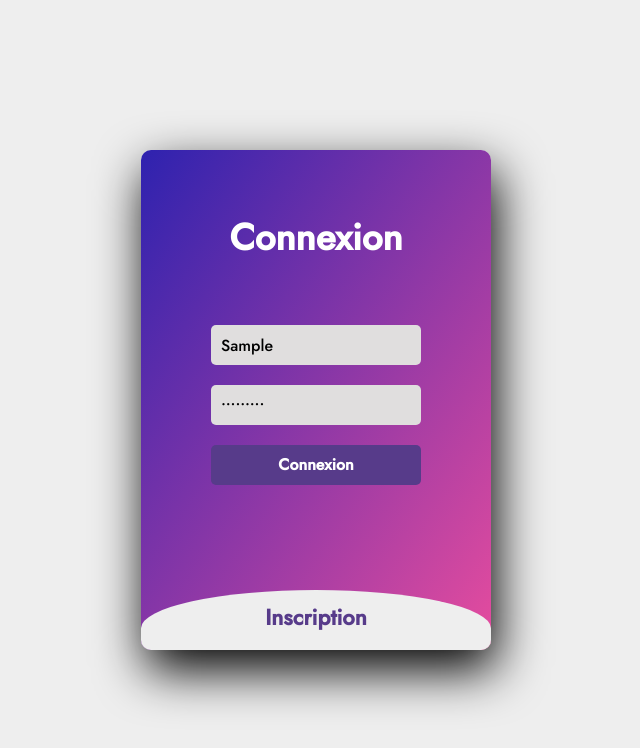
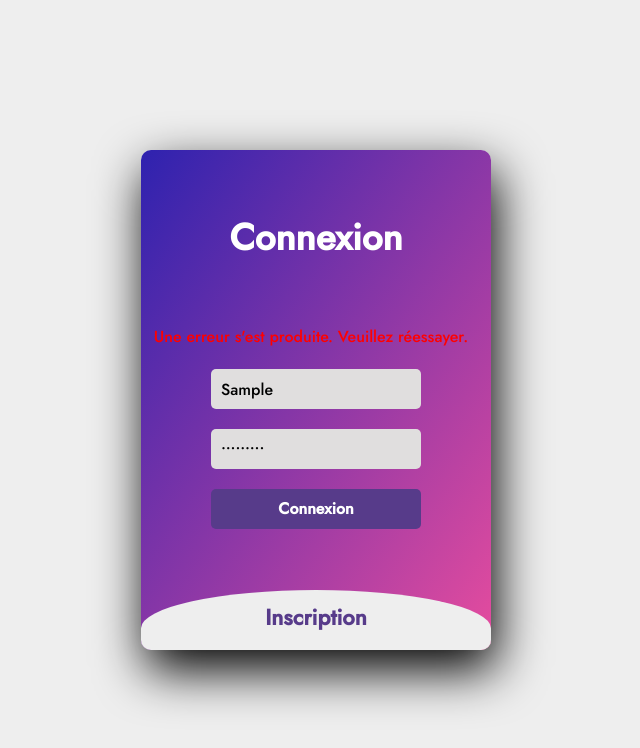
Before and after one commit to crichardd/TurnMaster, a React (Create React App) app: page /connect in a window 1280 px wide. Both pictures are taken after typing "Sample", "Sample123" into the empty fields and a click on the button "Connexion". Shown: the top 748 px of the page, without its empty margins (324-964 px from the left). Built offline with nearby package versions, Linux system fonts and the light colour scheme; no server answers; a web font is replaced by a local one.

Commit message:
gestion erreur 505

```diff
--- a/src/Login.tsx
+++ b/src/Login.tsx
@@ -12,15 +12,28 @@ export default function Login() {
 
     const [connect, setConnect] = useState<LoginDTO>();
     const [status, setStatus] = useState<boolean>(false);
+    const [errorMessage, setErrorMessage] = useState<string | null>(null);
+    const [inscription, setInscription] = useState<InscriptionDTO>();
+
+
+
     const navigate = useNavigate();
 
     async function handlelogin(username: any) {
-      const result = await LoginService.getInstance().username(username);
-      setConnect(result);
+      try {
+        const result = await LoginService.getInstance().username(username);
+        setConnect(result);
+        setStatus(true);
+        navigate("/LandingPage", { state: { username: username.username } });
+      } catch (error: any) {
+        if (error.message === 'Request failed with status code 500') {
+          setErrorMessage("Les identifiants sont incorrects.");
+        } else {
+          setErrorMessage("Une erreur s'est produite. Veuillez réessayer.");
+        }
+      }
+    }
 
-      setStatus(true);
-      navigate("/LandingPage", { state: { username: username.username } });
-    }
 
     const handleSubmit = (event: any) => {
         event.preventDefault();
@@ -31,8 +44,6 @@ export default function Login() {
 
         handlelogin({ username, password });
     };
-
-    const [inscription, setInscription] = useState<InscriptionDTO>();
 
     async function handleInscription(inscription: any) {
       const result = await InscriptionService.getInstance().inscription(
@@ -65,10 +76,13 @@ export default function Login() {
           <div className="signup">
             <form onSubmit={handleSubmit}>
               <label htmlFor="chk" aria-hidden="true" className='loginLabel'> Connexion </label>
+              {errorMessage && <div className={`loginError ${errorMessage ? 'shake' : ''}`}>{errorMessage}</div>}
+
               <input className='loginInput' type="text" name="username" placeholder="nom d'utilisateur"/>
               <input className='loginInput' type="password" name="password" placeholder="mot de passe" autoComplete="new-password"/>
               <button className='loginButton signInButton' type="submit">Connexion</button>
             </form>
+
           </div>
 
           <div className="login">
@@ -80,6 +94,8 @@ export default function Login() {
               <button className='loginButton signUpButton' type="submit">S'incrire</button>
             </form>
           </div>
+
+
         </div>
       </div>
     </div>
--- a/src/css/login.css
+++ b/src/css/login.css
@@ -105,3 +105,17 @@
 #chk:checked ~ .signup .loginLabel{
 	transform: scale(.6);
 }
+
+.loginError{
+	color :red;
+	text-align: center;
+}
+
+.shake {
+	transform: translateX(-5px);
+	transition: transform 0.1s ease-in-out;
+}
+
+.shake.active {
+	transform: translateX(5px);
+}
```
